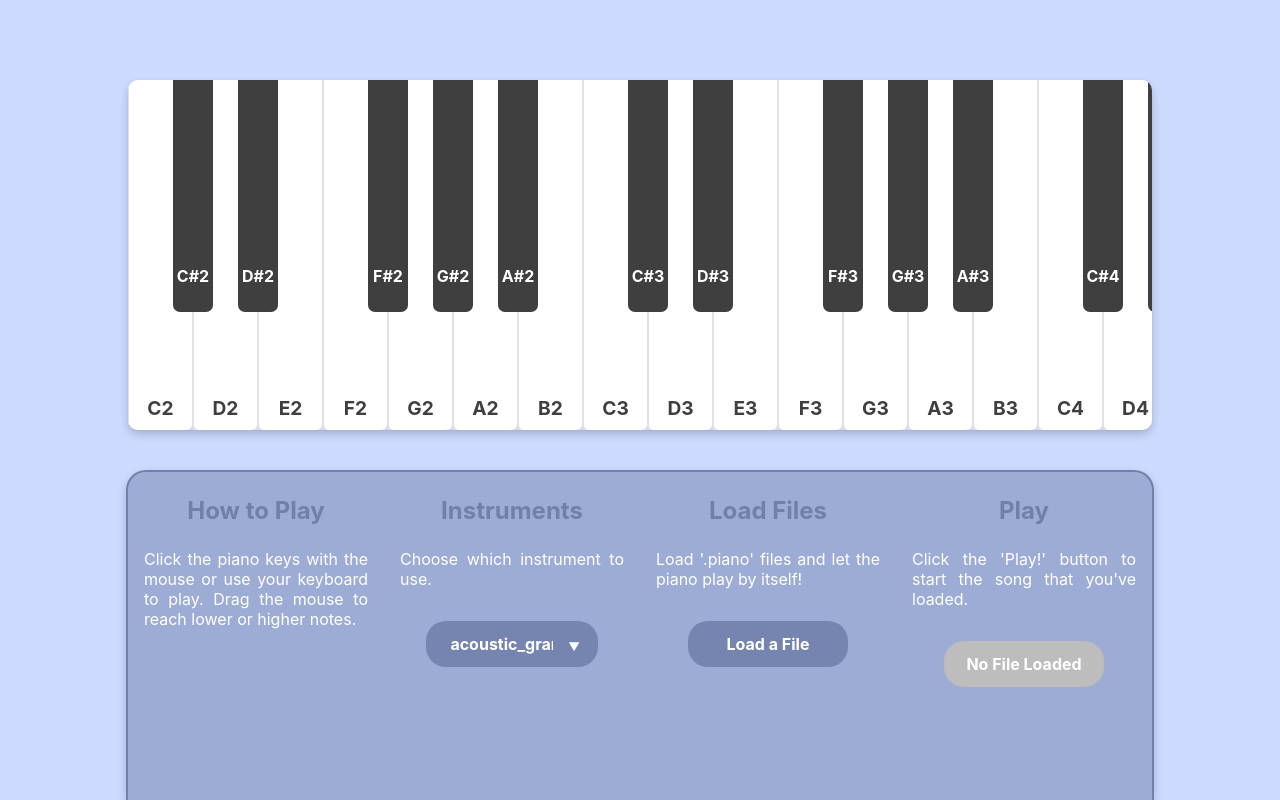
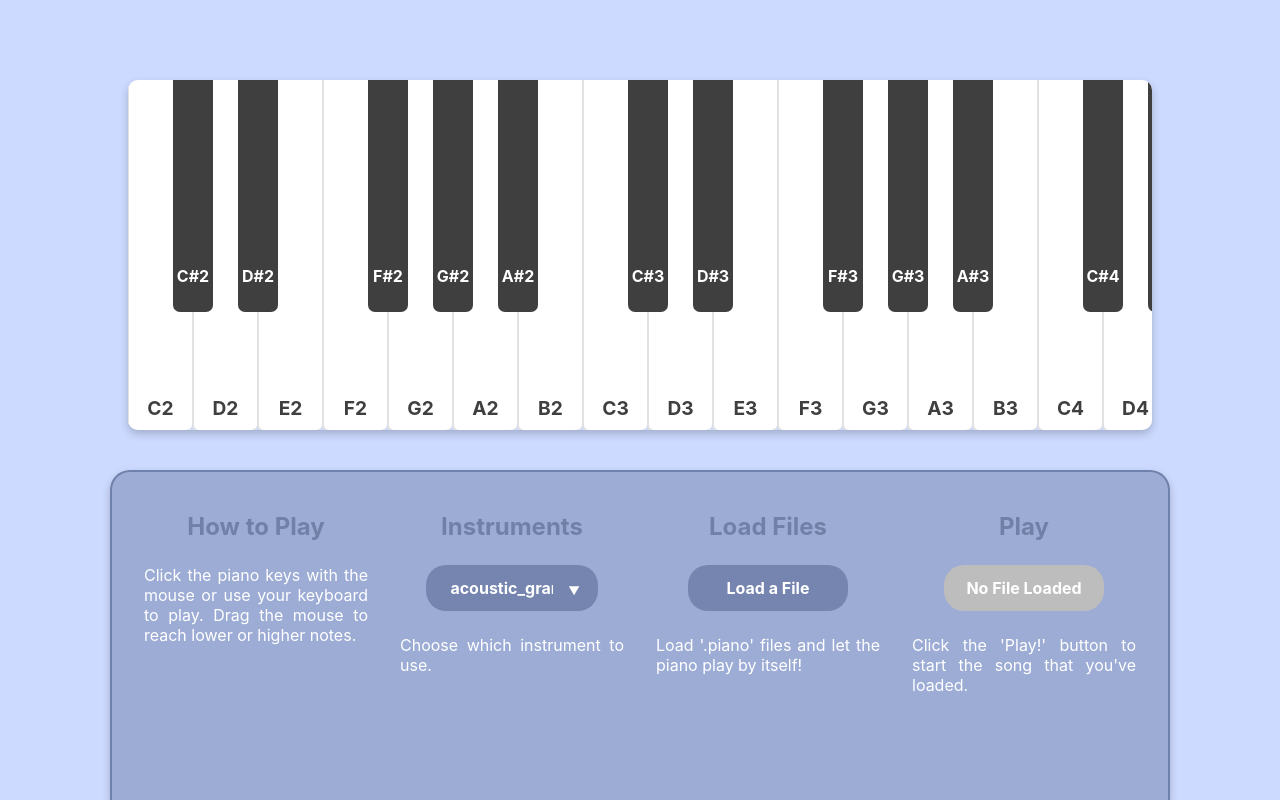
Before and after one commit to ArthurSudbrackIbarra/Piano-App, a React (Create React App) app: page / in a window 1280 px wide. Built offline with nearby package versions, Linux system fonts and the light colour scheme; what soundfont-player would draw is missing.

Commit message:
Better interface.

```diff
--- a/src/components/App/App.tsx
+++ b/src/components/App/App.tsx
@@ -47,12 +47,15 @@ function App() {
       <Center>
         <Piano />
         <MenuBox>
-          <MenuOption title="How to Play">
-            Click the piano keys with the mouse or use your keyboard to play.
-            Drag the mouse to reach lower or higher notes.
-          </MenuOption>
-          <MenuOption title="Instruments">
-            Choose which instrument to use.
+          <MenuOption
+            title="How to Play"
+            description="Click the piano keys with the mouse or use your keyboard to play.
+            Drag the mouse to reach lower or higher notes."
+          ></MenuOption>
+          <MenuOption
+            title="Instruments"
+            description="Choose which instrument to use."
+          >
             <MenuSelect
               options={instrumentsList}
               inputId="instrumentsInput"
@@ -63,8 +66,10 @@ function App() {
               }}
             />
           </MenuOption>
-          <MenuOption title="Load Files">
-            Load '.piano' files and let the piano play by itself!
+          <MenuOption
+            title="Load Files"
+            description="Load '.piano' files and let the piano play by itself!"
+          >
             <MenuButton
               onClick={() => {
                 document.getElementById(UPLOAD_FILE_INPUT_ID)?.click();
@@ -79,8 +84,10 @@ function App() {
               }}
             />
           </MenuOption>
-          <MenuOption title="Play">
-            Click the 'Play!' button to start the song that you've loaded.
+          <MenuOption
+            title="Play"
+            description="Click the 'Play!' button to start the song that you've loaded."
+          >
             <MenuButton
               onClick={async () => {
                 await playSong(getGlobalFileContent());
--- a/src/components/MenuBox/MenuBox.module.css
+++ b/src/components/MenuBox/MenuBox.module.css
@@ -9,4 +9,8 @@
     border-top: 2px solid #7081ac;
     border-right: 2px solid #7081ac;
     background-color: #9cacd5;
+    padding: 1rem;
 }
+.box p {
+    margin: 0;
+}
--- a/src/components/MenuButton/MenuButton.module.css
+++ b/src/components/MenuButton/MenuButton.module.css
@@ -4,10 +4,10 @@
     font-weight: bold;
     background-color: #7585af;
     padding: 0.8rem;
-    margin: 2rem 0 0 0;
     width: 60%;
     text-align: center;
     justify-self: flex-end;
+    margin-bottom: 1.5rem;
 }
 .button:hover {
     background-color: #7081ac;
--- a/src/components/MenuOption/MenuOption.tsx
+++ b/src/components/MenuOption/MenuOption.tsx
@@ -1,19 +1,17 @@
 import styles from "./MenuOption.module.css";
 
 type MenuOptionProps = {
-  children: React.ReactNode;
+  children?: React.ReactNode;
   title: string;
-  backgroundColor?: "#9cacd5";
+  description: string;
 };
 
 function MenuOption(props: MenuOptionProps) {
   return (
-    <div
-      className={styles.box}
-      style={{ backgroundColor: props.backgroundColor }}
-    >
+    <div className={styles.box}>
       <h2 className={styles.title}>{props.title}</h2>
       {props.children}
+      <p className={styles.descripttion}>{props.description}</p>
     </div>
   );
 }
--- a/src/components/MenuSelect/MenuSelect.module.css
+++ b/src/components/MenuSelect/MenuSelect.module.css
@@ -1,5 +1,4 @@
 .select {
-    margin: 2rem 0 0 0;
     border-radius: 20px;
     font-weight: bold;
     background-color: #7585af;
@@ -13,6 +12,7 @@
     'Ubuntu', 'Cantarell', 'Fira Sans', 'Droid Sans', 'Helvetica Neue',
     sans-serif !important;
     font-size: 1em;
+    margin-bottom: 1.5rem;
 }
 .select:hover {
     background-color: #7081ac;
```
